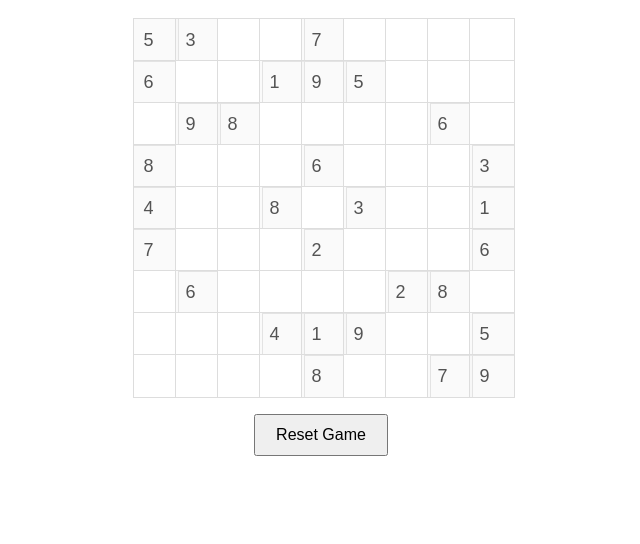
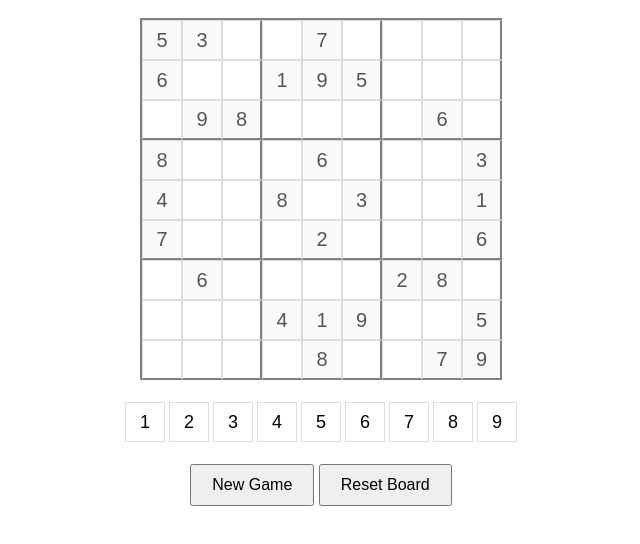
Before and after one commit to Claire-ONeill/sodoku, a plain HTML site: page sudoku.html in a window 1280 px wide. Shown: the part 90-634 px from the top of the page, without its empty margins (319-959 px from the left). Drawn offline with Linux system fonts and the light colour scheme.

Commit message:
added additional stylign to game

```diff
--- a/script.js
+++ /dev/null
@@ -1,47 +0,0 @@
-// script.js
-
-document.addEventListener('DOMContentLoaded', () => {
-    const sudokuBoard = document.getElementById('sudoku-board');
-    const resetButton = document.getElementById('reset-button');
-
-    // Example Sudoku puzzle (0 represents empty cells)
-    const puzzle = [
-        [5, 3, 0, 0, 7, 0, 0, 0, 0],
-        [6, 0, 0, 1, 9, 5, 0, 0, 0],
-        [0, 9, 8, 0, 0, 0, 0, 6, 0],
-        [8, 0, 0, 0, 6, 0, 0, 0, 3],
-        [4, 0, 0, 8, 0, 3, 0, 0, 1],
-        [7, 0, 0, 0, 2, 0, 0, 0, 6],
-        [0, 6, 0, 0, 0, 0, 2, 8, 0],
-        [0, 0, 0, 4, 1, 9, 0, 0, 5],
-        [0, 0, 0, 0, 8, 0, 0, 7, 9]
-    ];
-
-    function createBoard() {
-        sudokuBoard.innerHTML = '';
-        for (let row = 0; row < 9; row++) {
-            for (let col = 0; col < 9; col++) {
-                const cell = document.createElement('input');
-                cell.type = 'number';
-                cell.min = 1;
-                cell.max = 9;
-                if (puzzle[row][col] !== 0) {
-                    cell.value = puzzle[row][col];
-                    cell.disabled = true;
-                }
-                sudokuBoard.appendChild(cell);
-            }
-        }
-    }
-
-    // Function to reset the game
-    function resetGame() {
-        createBoard();
-    }
-
-    // Initialize the game
-    createBoard();
-
-    // Event listener for the reset button
-    resetButton.addEventListener('click', resetGame);
-});
--- a/sodoku.css
+++ /dev/null
@@ -1,34 +0,0 @@
-/* styles.css */
-body {
-    font-family: Arial, sans-serif;
-    text-align: center;
-    margin-top: 50px;
-}
-
-#sudoku-board {
-    display: grid;
-    grid-template-columns: repeat(9, 40px);
-    grid-template-rows: repeat(9, 40px);
-    gap: 2px;
-    margin: 0 auto;
-    width: fit-content;
-}
-
-#sudoku-board input {
-    width: 100%;
-    height: 100%;
-    text-align: center;
-    font-size: 18px;
-    border: 1px solid #ddd;
-}
-
-#sudoku-board input:focus {
-    outline: none;
-    border: 2px solid #007bff;
-}
-
-button {
-    margin-top: 20px;
-    padding: 10px 20px;
-    font-size: 16px;
-}
--- /dev/null
+++ b/sudoku.css
@@ -0,0 +1,102 @@
+/* styles.css */
+
+body {
+    font-family: Arial, sans-serif;
+    text-align: center;
+    margin-top: 50px;
+}
+
+#sudoku-board {
+    display: grid;
+    grid-template-columns: repeat(9, 40px);
+    grid-template-rows: repeat(9, 40px);
+    gap: 0;
+    margin: 0 auto;
+    width: fit-content;
+    border-left: 2px solid gray;
+    border-top: 2px solid gray;
+}
+
+#sudoku-board input {
+    width: 100%;
+    height: 100%;
+    text-align: center;
+    font-size: 18px;
+    border: 1px solid #ddd;
+    box-sizing: border-box;
+}
+
+/* Remove spinner (up and down arrows) from number inputs */
+#sudoku-board input[type="number"] {
+    -moz-appearance: textfield;
+}
+
+/* Remove spinner for Chrome */
+#sudoku-board input[type="number"]::-webkit-outer-spin-button,
+#sudoku-board input[type="number"]::-webkit-inner-spin-button {
+    -webkit-appearance: none;
+    margin: 0;
+}
+
+#sudoku-board input:focus {
+    outline: none;
+    background-color: #007bff;
+    color: white;
+}
+
+#sudoku-numbers {
+    display: flex;
+    justify-content: center;
+    margin-top: 20px;
+}
+
+#sudoku-numbers .selected {
+    color: white;
+    background-color: #007bff;
+}
+
+#sudoku-numbers div {
+    width: 40px;
+    height: 40px;
+    display: flex;
+    align-items: center;
+    justify-content: center;
+    font-size: 18px;
+    border: 1px solid #ddd;
+    box-sizing: border-box;
+    margin: 2px;
+}
+/* board */
+#sudoku-board input {
+    width: 100%;
+    height: 100%;
+    text-align: center;
+    font-size: 20px;
+    border: 1px solid #ddd;
+}
+
+#sudoku-board input:focus {
+    outline: none;
+    border: 2px solid#007bff;
+}
+
+button {
+    margin-top: 20px;
+    padding: 10px 20px;
+    font-size: 16px;
+}
+
+#sudoku-board input:nth-child(3n) {
+    border-right: 2px solid gray;
+}
+#sudoku-board input:nth-child(27n+22),
+#sudoku-board input:nth-child(27n+23),
+#sudoku-board input:nth-child(27n+24),
+#sudoku-board input:nth-child(27n+25),
+#sudoku-board input:nth-child(27n+26),
+#sudoku-board input:nth-child(27n+27),
+#sudoku-board input:nth-child(27n+19),
+#sudoku-board input:nth-child(27n+20),
+#sudoku-board input:nth-child(27n+21) {
+    border-bottom: 2px solid gray;
+}
--- a/sodoku.html
+++ b/sudoku.html
@@ -4,12 +4,14 @@
     <meta charset="UTF-8">
     <meta name="viewport" content="width=device-width, initial-scale=1.0">
     <title>Sudoku Game</title>
-    <link rel="stylesheet" href="sodoku.css">
+    <link rel="stylesheet" href="sudoku.css">
 </head>
 <body>
     <h1>Sudoku Game</h1>
     <div id="sudoku-board"></div>
-    <button id="reset-button">Reset Game</button>
-    <script src="script.js"></script>
+    <div id ="sudoku-numbers" class = "number-row"></div>
+    <button id="new-game-button">New Game</button>
+    <button id="reset-game-button">Reset Board</button>
+    <script src="sudoku.js"></script>
 </body>
 </html>
--- /dev/null
+++ b/sudoku.js
@@ -0,0 +1,89 @@
+// script.js
+
+document.addEventListener('DOMContentLoaded', () => {
+    const sudokuBoard = document.getElementById('sudoku-board');
+    const resetButton = document.getElementById('reset-button');
+    const sudokuNumbers = document.getElementById('sudoku-numbers');
+    const newGame = document.getElementById('new-game-button');
+    let solution = [];
+    let selectedNumber = null;
+    let currBoard = [];
+    // Example Sudoku puzzle (0 represents empty cells)
+    const board = [
+        [5, 3, 0, 0, 7, 0, 0, 0, 0],
+        [6, 0, 0, 1, 9, 5, 0, 0, 0],
+        [0, 9, 8, 0, 0, 0, 0, 6, 0],
+        [8, 0, 0, 0, 6, 0, 0, 0, 3],
+        [4, 0, 0, 8, 0, 3, 0, 0, 1],
+        [7, 0, 0, 0, 2, 0, 0, 0, 6],
+        [0, 6, 0, 0, 0, 0, 2, 8, 0],
+        [0, 0, 0, 4, 1, 9, 0, 0, 5],
+        [0, 0, 0, 0, 8, 0, 0, 7, 9]
+    ];
+
+    function createBoard(puzzle = board) {
+        sudokuBoard.innerHTML = '';
+        for (let row = 0; row < 9; row++) {
+            for (let col = 0; col < 9; col++) {
+                const cell = document.createElement('input');
+                cell.type = 'number';
+                cell.min = 1;
+                cell.max = 9;
+                if (puzzle[row][col] !== 0) {
+                    cell.value = puzzle[row][col];
+                    cell.disabled = true;
+                }else{
+                    cell.addEventListener('click', ()=>{
+                        if (selectedNumber !== null){
+                            cell.value = selectedNumber;
+                        }
+                    });
+                }
+                sudokuBoard.appendChild(cell);
+            }
+        }
+        // Create the row of numbers below the board
+        sudokuNumbers.innerHTML = '';
+        for (let i = 1; i <= 9; i++) {
+            const numberCell = document.createElement('div');
+            numberCell.textContent = i;
+            numberCell.addEventListener('click', ()=>{
+                document.querySelectorAll('#sudoku-numbers .selected').forEach(cell =>{
+                    cell.classList.remove('selected');
+                });
+                numberCell.classList.add('selected');
+                selectedNumber = i;
+            });
+            sudokuNumbers.appendChild(numberCell);
+        }
+    }
+    async function generateBoard(){
+        try{
+            const resp = await fetch('https://sudoku-api.vercel.app/api/dosuku');
+            if (!resp.ok){
+                throw new Error(`HTTP Status error: ${resp.status}`);
+            }
+            const data = await resp.json();
+            console.log(`Data: ${JSON.stringify(data.newboard.grids[0])}`);
+
+
+        }catch (err){
+            console.log(`Error encountered: ${err}`);
+        }
+    }
+
+    // Function to reset the game
+    function resetGame() {
+        createBoard();
+        generateBoard();
+    }
+
+    // Initialize the game
+    createBoard();
+
+    newGame.addEventListener('click', () => {
+        window.location.href = 'index.html';
+    });
+    // Event listener for the reset button
+    resetButton.addEventListener('click', resetGame);
+});
```
Also changed, not shown: index.html (added, +23 -0 lines), index.js (added, +9 -0 lines).
